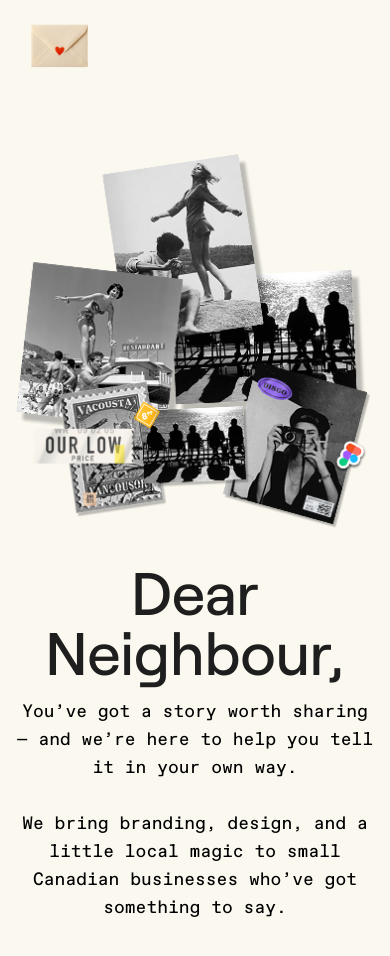
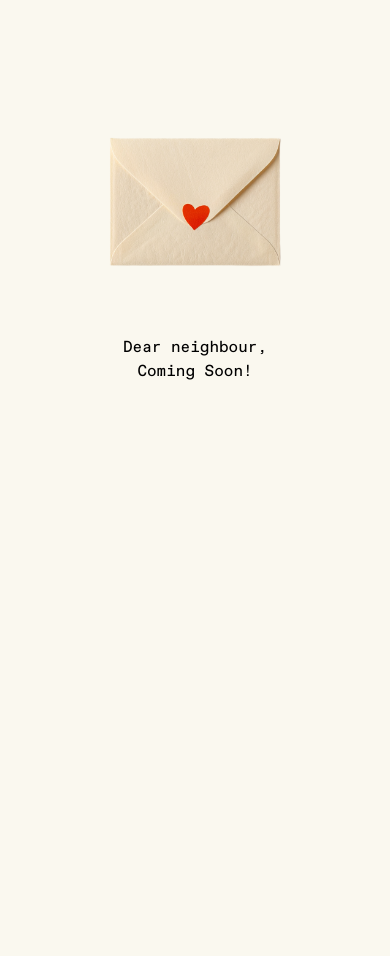
Before and after one commit to tinaduo/dear-neighbour, a Next.js app: page / in a window 390 px wide. Shown: the top 956 px of the page. After the commit the page ends 844 px from the top, so only its background shows below. Built offline with nearby package versions, Linux system fonts and the light colour scheme; some icons are missing.

Commit message:
coming soon

```diff
--- a/src/app/layout.tsx
+++ b/src/app/layout.tsx
@@ -8,6 +8,32 @@ export default function RootLayout({
 }: Readonly<{
   children: React.ReactNode;
 }>) {
+
+  const comingsoon = true;
+
+  if (comingsoon) {
+    return(
+      <html lang="en">
+        <head>
+          <title>dear neighbour</title>
+          <meta name="viewport" content="width=device-width, initial-scale=1" />
+          <link rel="icon" href="/images/DN-logo.png" />
+          <meta
+            name="description"
+            content="Dear Neighbor is a design studio that helps small Canadian businesses tell their stories through branding, design, and digital marketing."
+          />
+        </head>
+        <body className="font-['FavoritMono']">
+          <main className="antialiased container mx-auto flex flex-col px-4 items-center justify-start pt-16 pb-32 md:px-12">
+            <img src={"/images/DN-logo.png"}/>
+            <p>Dear neighbour,</p>
+            <p>Coming Soon!</p>
+          </main>
+        </body>
+      </html>
+    )
+  }
+
   return (
     <html lang="en">
       <head>
```
